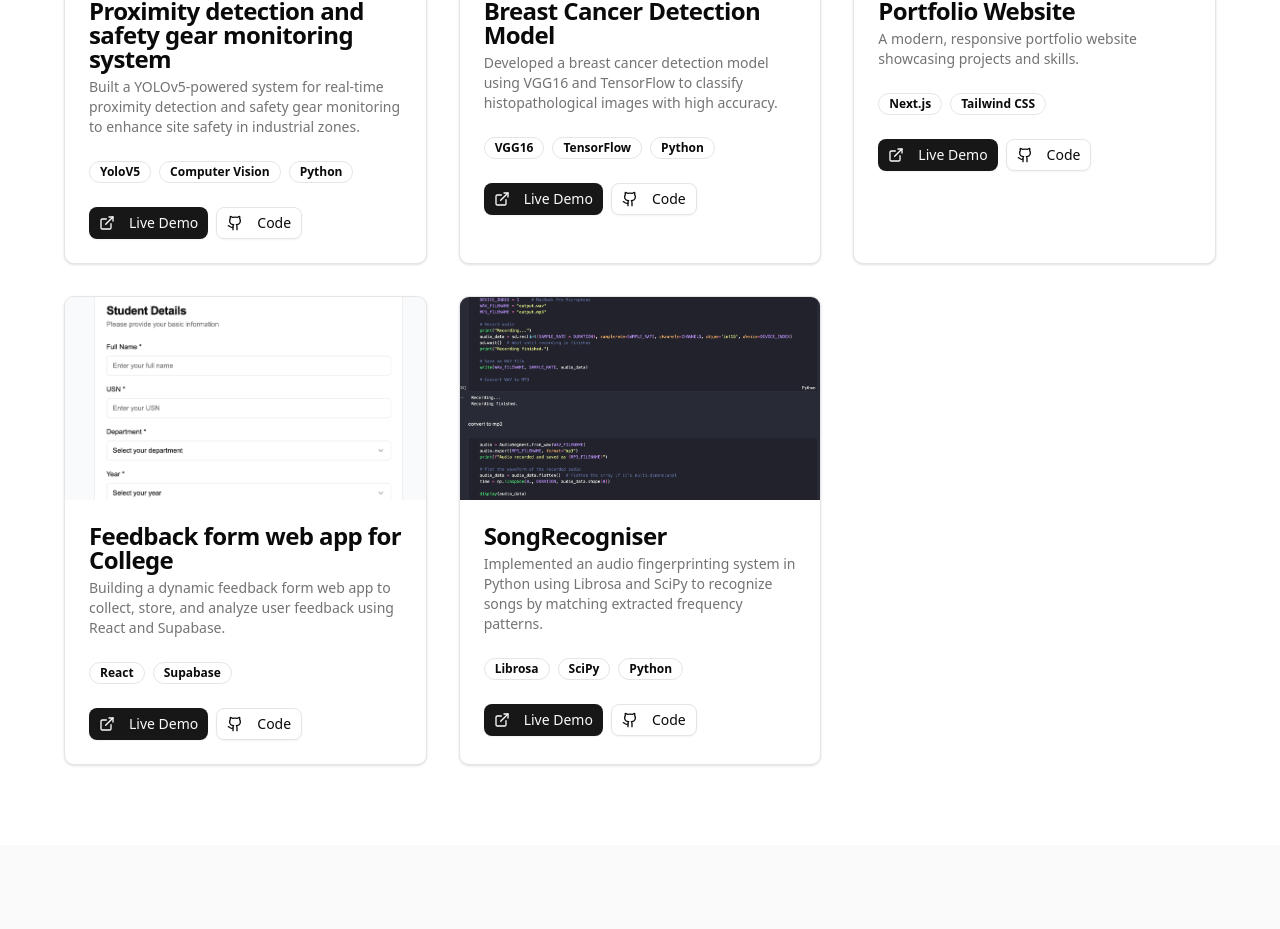
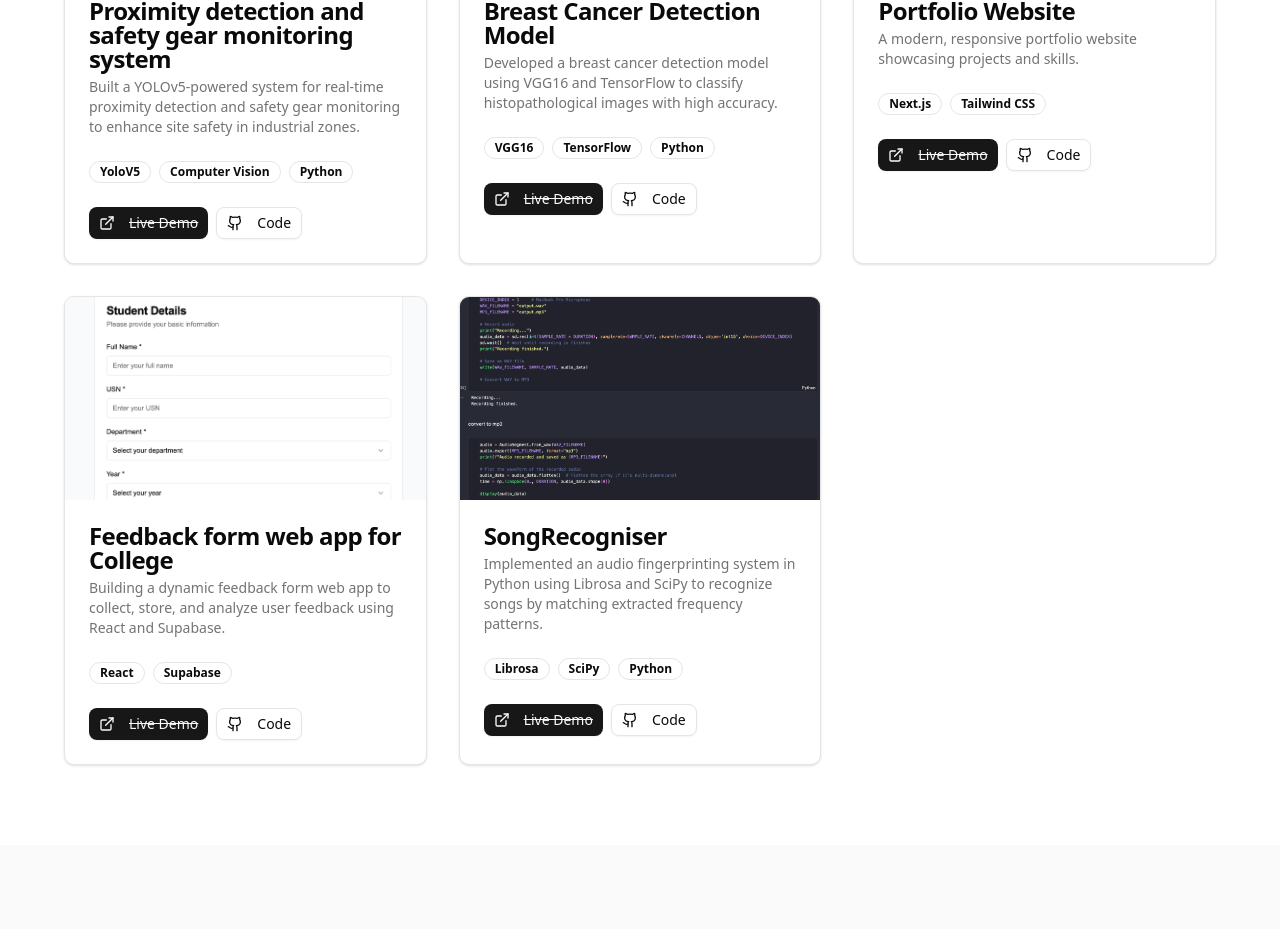
Before and after one commit to yashas2604/MyPortfolio, a Next.js app: page / in a window 1280 px wide. Shown: the part 2480-3409 px from the top of the page. Built offline with nearby package versions, Linux system fonts and the light colour scheme; no server answers.

Commit message:
added a strikethrough for the live demo

```diff
--- a/src/components/projects.tsx
+++ b/src/components/projects.tsx
@@ -100,7 +100,7 @@ export function Projects() {
                 <Button size="sm" asChild>
                   <Link href={project.liveUrl} target="_blank" rel="noopener noreferrer">
                     <ExternalLink className="h-4 w-4 mr-2" />
-                    Live Demo
+                    <s>Live Demo</s>
                   </Link>
                 </Button>
                 <Button size="sm" variant="outline" asChild>
```
